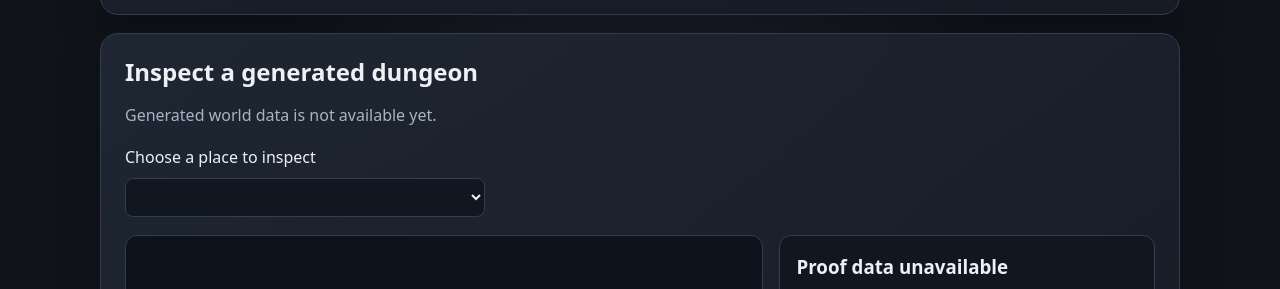
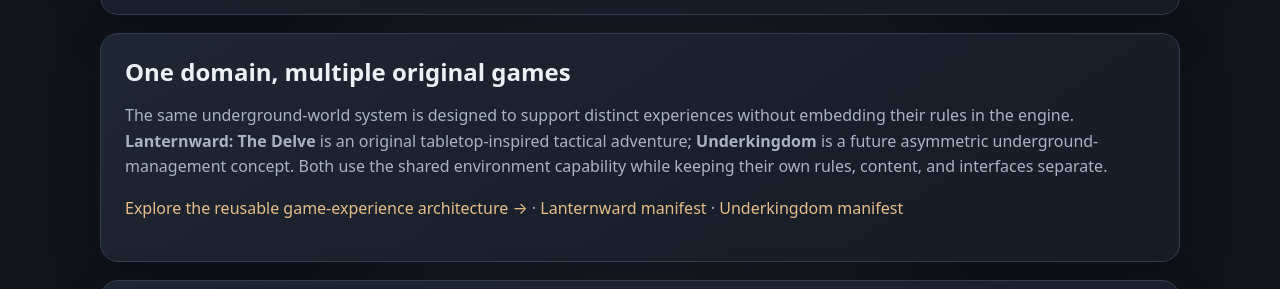
Before and after one commit to TrentBest/FSM_Dungeon, a plain HTML site: page docs/index.html in a window 1280 px wide. Shown: the part 2641-2930 px from the top of the page. Drawn offline with Linux system fonts and the light colour scheme; no server answers.

Commit message:
Feature multiple original game experiences on Pages

```diff
--- a/docs/index.html
+++ b/docs/index.html
@@ -93,6 +93,12 @@
     </div>
     <article><strong>Underground Environments: Formation, Space, and Consequence</strong><span>LOD 2 domain sourcebook: formation, 3D topology, material provenance, and environmental change.</span><p><img src="./assets/sourcebooks/underground-environments-cover.svg" alt="Underground Environments sourcebook cover" style="display:block;width:min(220px,100%);height:auto;border:1px solid var(--line);border-radius:8px;margin:12px 0"><a href="./books/underground-environments.md">Read the sourcebook →</a> · <a href="./assets/sourcebooks/lod-2-domain-detail.svg">LOD 2 badge</a></p></article>
     <p><a href="./books/index.md">Open the complete Fantasy Library catalogue →</a> · <a href="./stories/the-broken-star.md">Explore The Broken Star campaign seed →</a> · <a href="./stories/the-pass-that-went-quiet.md">Open the first adventure packet →</a></p>
+  </section>
+
+  <section class="panel">
+    <h2>One domain, multiple original games</h2>
+    <p>The same underground-world system is designed to support distinct experiences without embedding their rules in the engine. <strong>Lanternward: The Delve</strong> is an original tabletop-inspired tactical adventure; <strong>Underkingdom</strong> is a future asymmetric underground-management concept. Both use the shared environment capability while keeping their own rules, content, and interfaces separate.</p>
+    <p><a href="./GAME_EXPERIENCES.md">Explore the reusable game-experience architecture →</a> · <a href="./experiences/lanternward-the-delve.json">Lanternward manifest</a> · <a href="./experiences/underkingdom.json">Underkingdom manifest</a></p>
   </section>
 
   <section class="panel">
```
